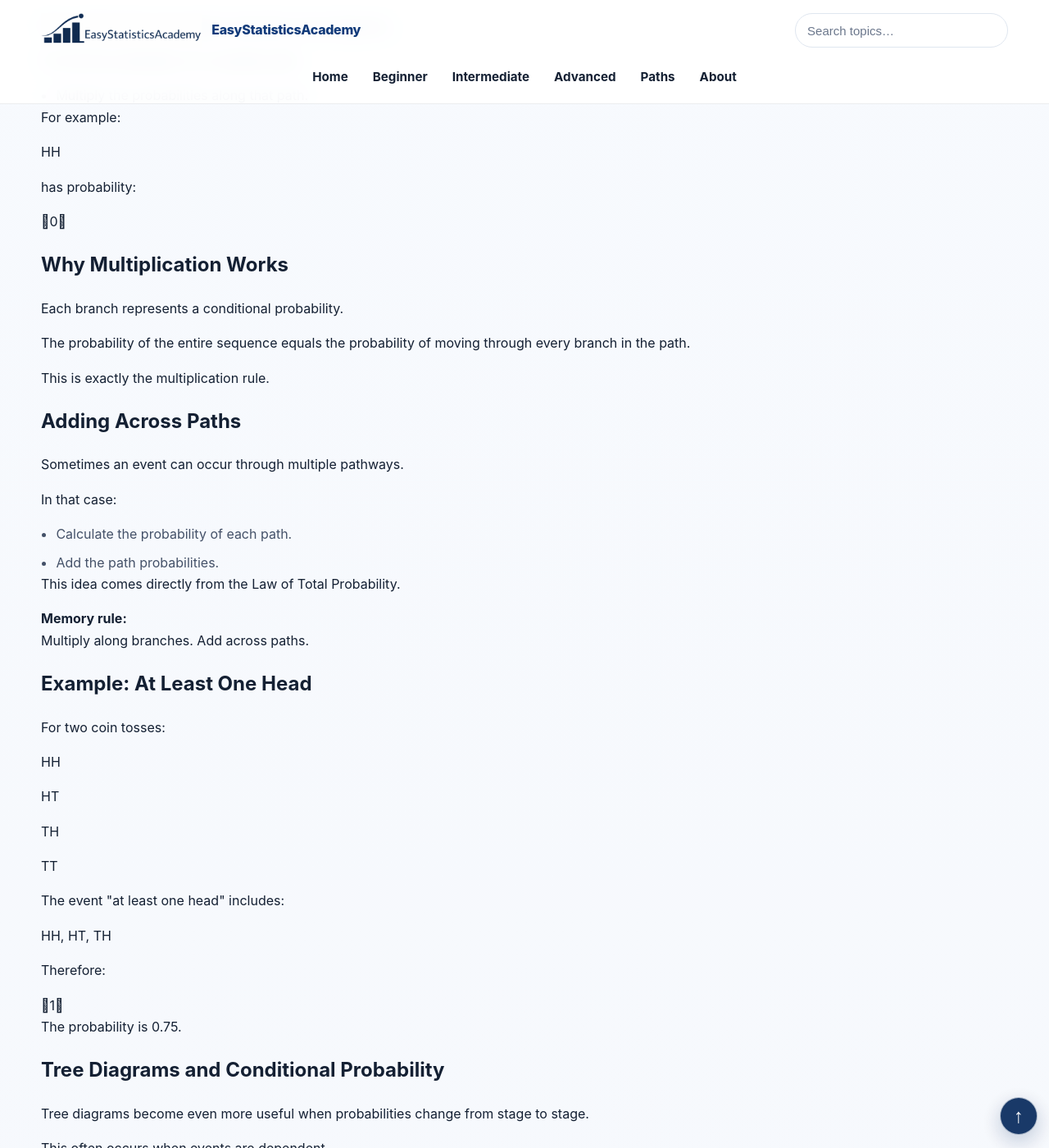
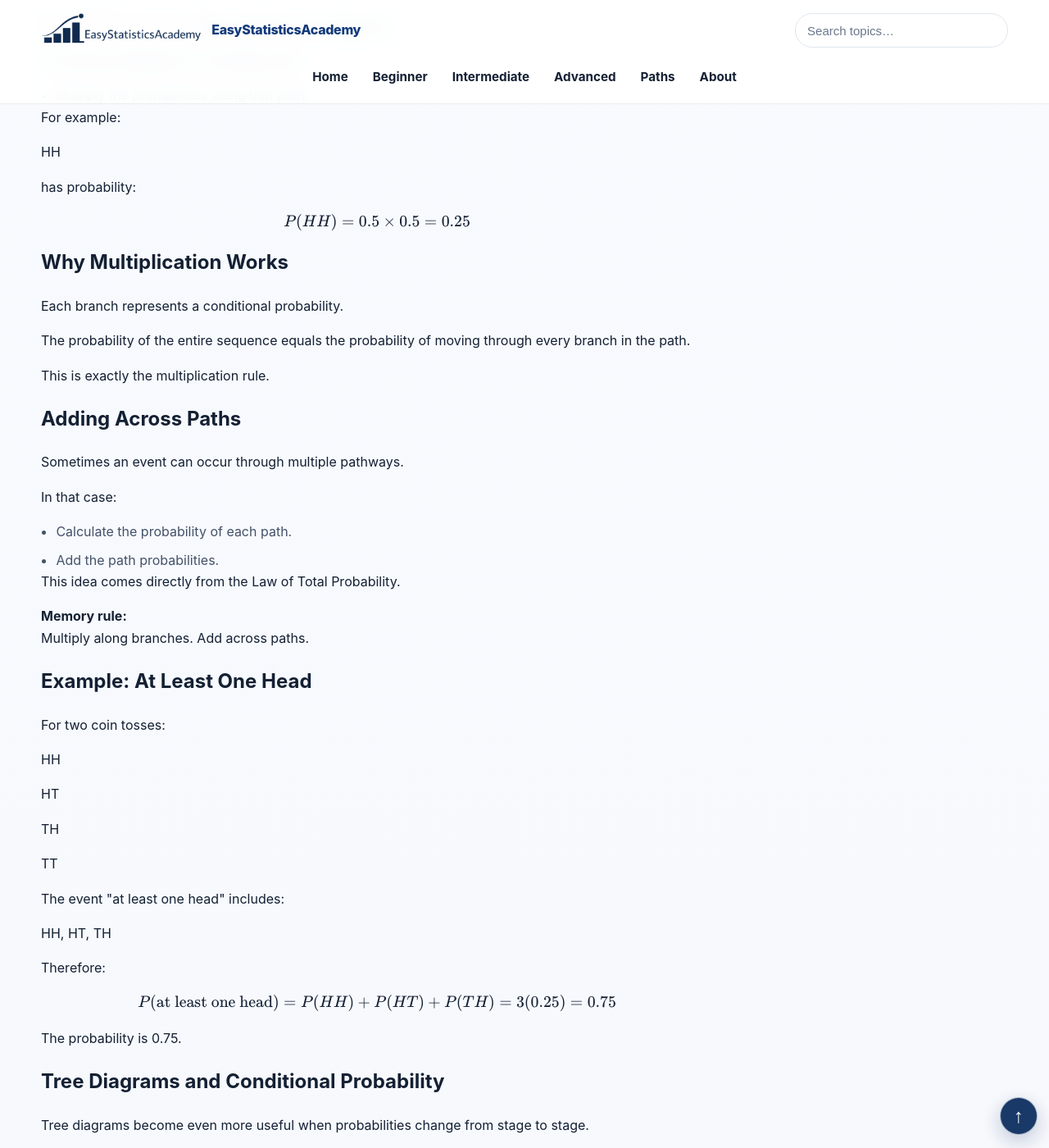
Before and after one commit to ammar-homaida-statistics/easystatisticsacademy, a Jekyll site: the page built from probability/conditional/tree-diagrams/index.md, in a window 1280 px wide and 1400 px high, scrolled down 2153 px. Shown: the whole window at 82% size. Built offline with Jekyll 4.4.1, drawn with Linux system fonts in a browser that asks for light colours.

Commit message:
Restore 2 statistical expressions in tree-diagrams

```diff
--- a/probability/conditional/tree-diagrams/index.md
+++ b/probability/conditional/tree-diagrams/index.md
@@ -246,7 +246,11 @@ sidebar: false
       has probability:
     </p>
 
-    0
+
+    \[
+    P(HH)=0.5\times0.5=0.25
+    \]
+
 
     <h2>Why Multiplication Works</h2>
 
@@ -336,7 +340,11 @@ sidebar: false
       Therefore:
     </p>
 
-    1
+
+    \[
+    P(\text{at least one head})=P(HH)+P(HT)+P(TH)=3(0.25)=0.75
+    \]
+
 
     <p>
       The probability is 0.75.
```
